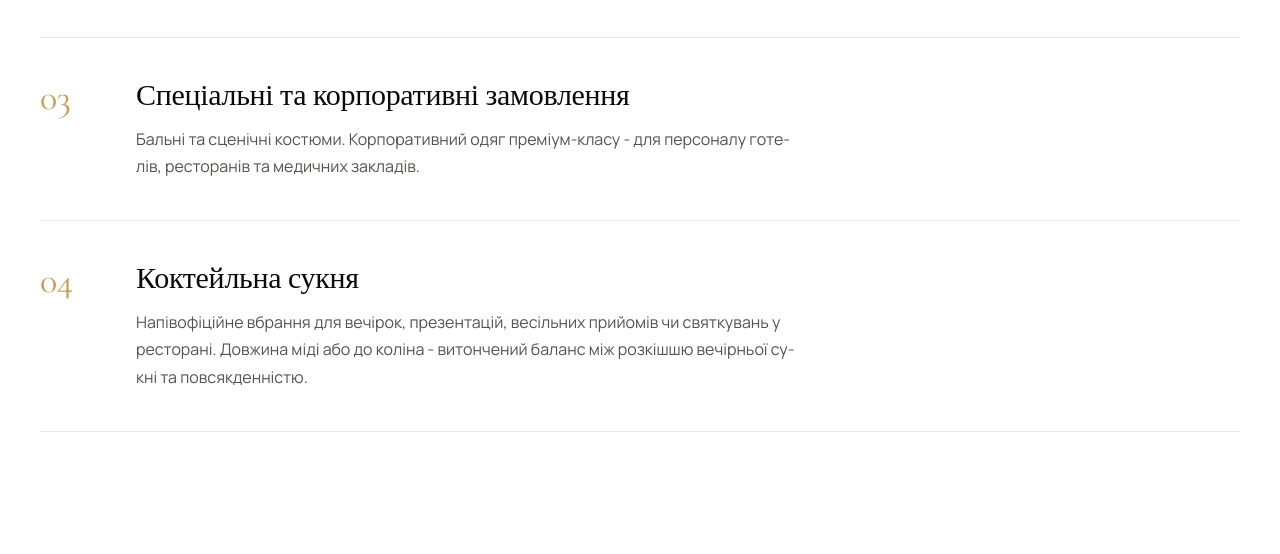
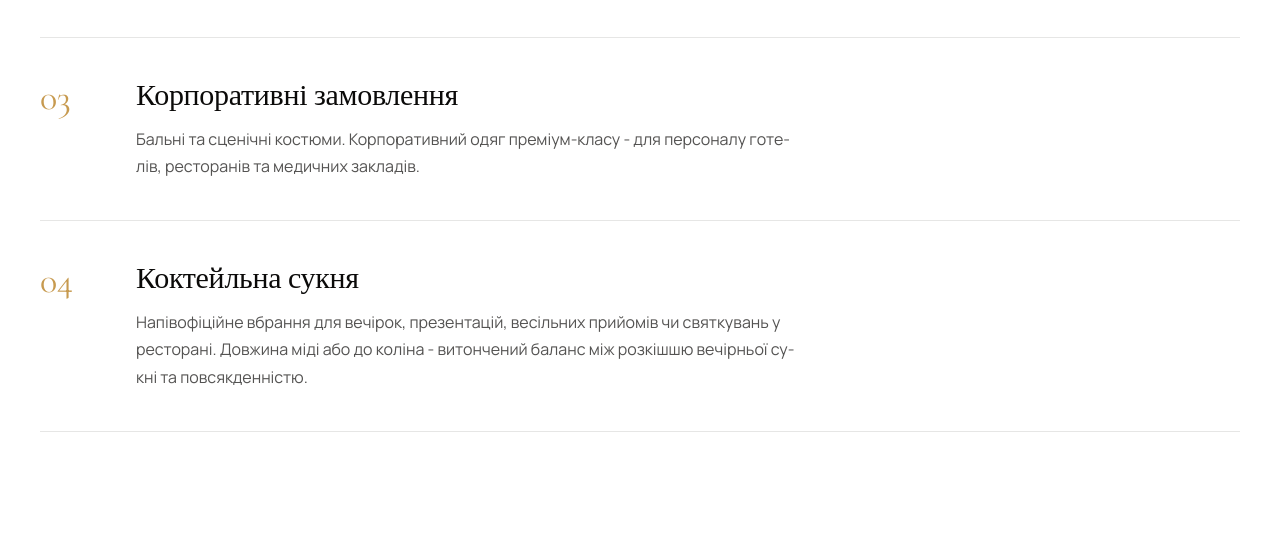
Before and after one commit to GritsenkoIvanKPI/verba, a website: page index.html in a window 1280 px wide. Shown: the part 4189-4743 px from the top of the page. Drawn offline with nearby package versions, Linux system fonts and the light colour scheme.

Commit message:
Simplify service title to "Корпоративні замовлення"

```diff
--- a/index.html
+++ b/index.html
@@ -618,7 +618,7 @@
       <div class="reveal group py-8 md:py-10 border-b border-ink/10 flex items-start gap-6 md:gap-10">
         <span class="text-gold font-display text-3xl md:text-4xl leading-none shrink-0 w-10 md:w-14">03</span>
         <div>
-          <h3 class="font-display text-2xl md:text-3xl text-ink" data-i18n="services.s3.title">Спеціальні та корпоративні замовлення</h3>
+          <h3 class="font-display text-2xl md:text-3xl text-ink" data-i18n="services.s3.title">Корпоративні замовлення</h3>
           <p class="mt-3 max-w-2xl text-ink/70 leading-[1.7]" data-i18n="services.s3.desc">Бальні та сценічні костюми. Корпоративний одяг преміум-класу - для персоналу готелів, ресторанів та медичних закладів.</p>
         </div>
       </div>
@@ -1000,7 +1000,7 @@ const I18N = {
     'services.s1.desc':'Вечірні, випускні та весільні сукні в єдиному екземплярі. Класичні ділові костюми, брюки, спідниці та блузи. Ексклюзивні пальта й куртки, повсякденний та спортивний одяг.',
     'services.s2.title':'Чоловічий гардероб',
     'services.s2.desc':'Класичні чоловічі костюми. Елегантні пальта, піджаки та брюки, пошиті за індивідуальними мірками з увагою до кожної деталі.',
-    'services.s3.title':'Спеціальні та корпоративні замовлення',
+    'services.s3.title':'Корпоративні замовлення',
     'services.s3.desc':'Бальні та сценічні костюми. Корпоративний одяг преміум-класу - для персоналу готелів, ресторанів та медичних закладів.',
     'services.s4.title':'Коктейльна сукня',
     'services.s4.desc':'Напівофіційне вбрання для вечірок, презентацій, весільних прийомів чи святкувань у ресторані. Довжина міді або до коліна - витончений баланс між розкішшю вечірньої сукні та повсякденністю.',
@@ -1074,7 +1074,7 @@ const I18N = {
     'services.s1.desc':'One-of-a-kind evening, prom and wedding gowns. Classic business suits, trousers, skirts and blouses. Exclusive coats and jackets, everyday and sportswear.',
     'services.s2.title':'Men\'s wardrobe',
     'services.s2.desc':'Classic men\'s suits. Elegant coats, jackets and trousers made to your exact measurements, with attention to every detail.',
-    'services.s3.title':'Special & corporate orders',
+    'services.s3.title':'Corporate orders',
     'services.s3.desc':'Ball and stage costumes. Premium corporate uniforms - for hotel, restaurant and medical staff.',
     'services.s4.title':'Cocktail dress',
     'services.s4.desc':'Semi-formal attire for cocktail parties, presentations, wedding receptions or restaurant celebrations. Knee-length or midi - a refined balance between a luxurious evening gown and everyday wear.',
@@ -1148,7 +1148,7 @@ const I18N = {
     'services.s1.desc':'Einzigartige Abend-, Ball- und Brautkleider. Klassische Businessanzüge, Hosen, Röcke und Blusen. Exklusive Mäntel und Jacken, Alltags- und Sportbekleidung.',
     'services.s2.title':'Herrengarderobe',
     'services.s2.desc':'Klassische Herrenanzüge. Elegante Mäntel, Sakkos und Hosen nach Maß, mit Liebe zum Detail gefertigt.',
-    'services.s3.title':'Sonder- und Firmenaufträge',
+    'services.s3.title':'Firmenaufträge',
     'services.s3.desc':'Ball- und Bühnenkostüme. Premium-Firmenbekleidung - für Personal in Hotels, Restaurants und medizinischen Einrichtungen.',
     'services.s4.title':'Cocktailkleid',
     'services.s4.desc':'Halbformelle Kleidung für Cocktailpartys, Präsentationen, Hochzeitsempfänge oder Feiern im Restaurant. Knielang oder Midi - eine elegante Balance zwischen einem luxuriösen Abendkleid und Alltagskleidung.',
```
